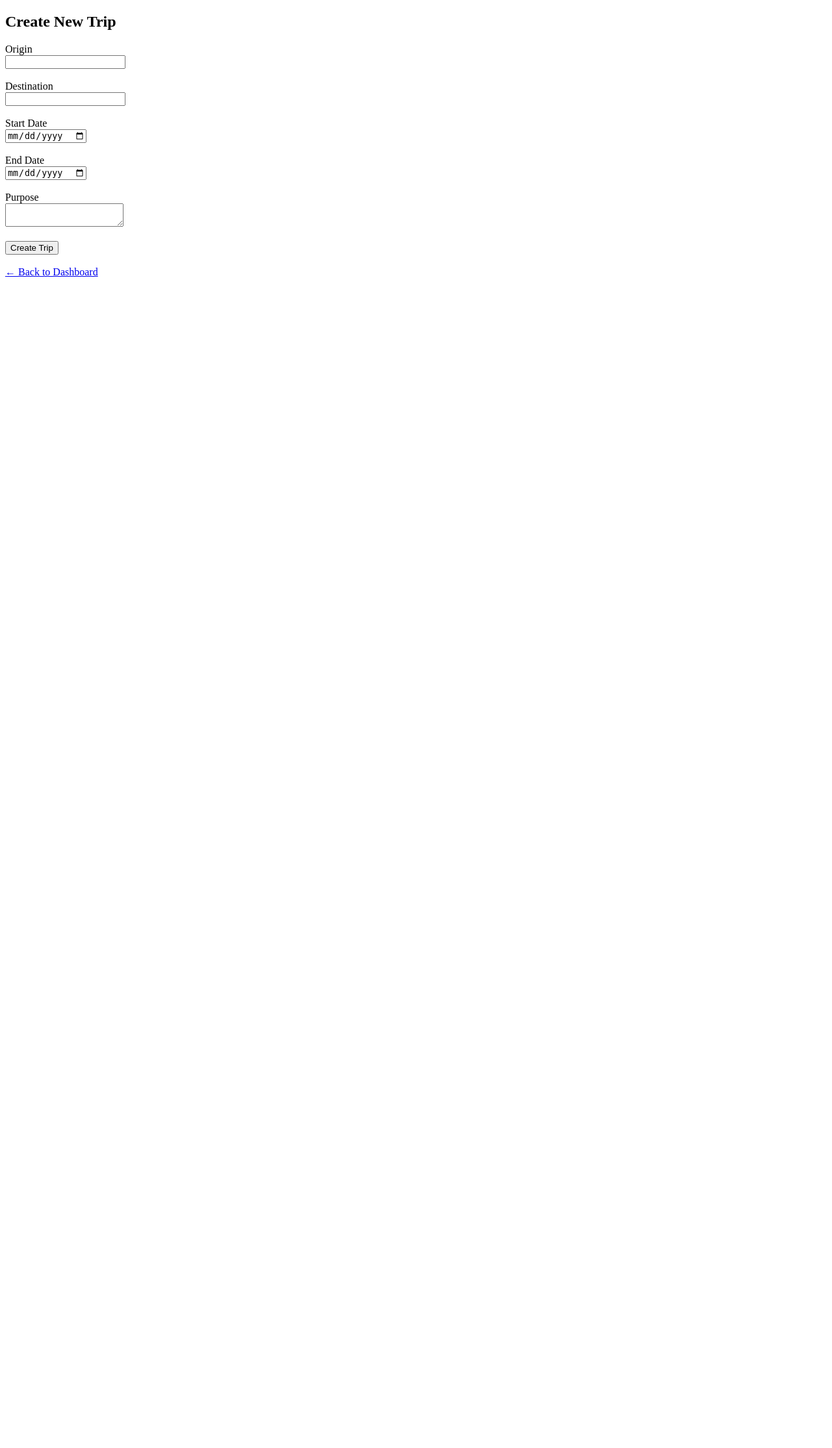
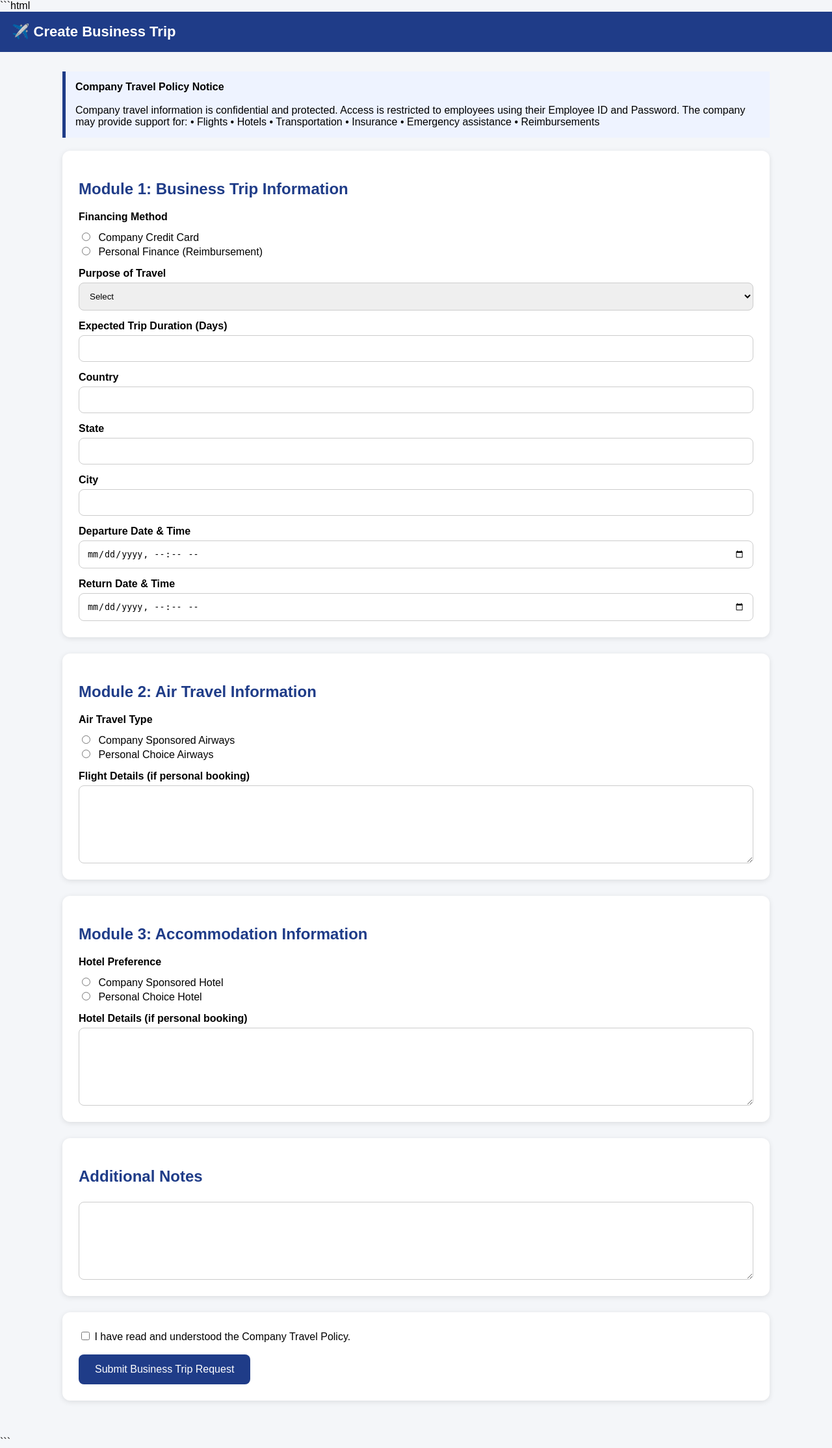
Before and after one commit to var324/Travelmate, a Flask app: page /trip in a window 1280 px wide. Shown: the whole page at 65% size. Before the commit the page ends 426 px from the top, so only its background shows below. Run offline with Flask 3, Linux system fonts and the light colour scheme; the visitor is signed in with stand-in values (Sample User, id 1).

Commit message:
Update create_trip.html

````diff
--- a/templates/create_trip.html
+++ b/templates/create_trip.html
@@ -1,36 +1,266 @@
+```html
 <!DOCTYPE html>
 <html>
 <head>
-    <title>Create Trip</title>
+    <title>Create Business Trip</title>
+
+    <style>
+        body {
+            font-family: Arial, sans-serif;
+            background: #f4f6f9;
+            margin: 0;
+        }
+
+        .navbar {
+            background: #1f3c88;
+            color: white;
+            padding: 18px;
+            font-size: 22px;
+            font-weight: bold;
+        }
+
+        .container {
+            width: 85%;
+            margin: auto;
+            padding: 30px;
+        }
+
+        .card {
+            background: white;
+            padding: 25px;
+            border-radius: 12px;
+            margin-bottom: 25px;
+            box-shadow: 0 2px 8px rgba(0,0,0,0.1);
+        }
+
+        h2, h3 {
+            color: #1f3c88;
+        }
+
+        label {
+            font-weight: bold;
+            display: block;
+            margin-top: 15px;
+        }
+
+        input, select, textarea {
+            width: 100%;
+            padding: 12px;
+            margin-top: 5px;
+            border: 1px solid #ccc;
+            border-radius: 8px;
+            box-sizing: border-box;
+        }
+
+        textarea {
+            height: 120px;
+        }
+
+        .radio-group {
+            margin-top: 10px;
+        }
+
+        .radio-group input {
+            width: auto;
+            margin-right: 8px;
+        }
+
+        .btn {
+            background: #1f3c88;
+            color: white;
+            border: none;
+            padding: 14px 25px;
+            border-radius: 8px;
+            cursor: pointer;
+            font-size: 16px;
+        }
+
+        .btn:hover {
+            opacity: 0.9;
+        }
+
+        .policy {
+            background: #eef3ff;
+            border-left: 5px solid #1f3c88;
+            padding: 15px;
+            margin-bottom: 20px;
+        }
+
+        .hidden {
+            display: none;
+        }
+    </style>
 </head>
+
 <body>
 
-<h2>Create New Trip</h2>
+<div class="navbar">
+    ✈️ Create Business Trip
+</div>
 
-<form method="POST">
+<div class="container">
 
-    <label>Origin</label><br>
-    <input type="text" name="origin" required><br><br>
+    <div class="policy">
+        <b>Company Travel Policy Notice</b><br><br>
 
-    <label>Destination</label><br>
-    <input type="text" name="destination" required><br><br>
+        Company travel information is confidential and protected.
+        Access is restricted to employees using their Employee ID
+        and Password.
 
-    <label>Start Date</label><br>
-    <input type="date" name="start_date" required><br><br>
+        The company may provide support for:
+        • Flights
+        • Hotels
+        • Transportation
+        • Insurance
+        • Emergency assistance
+        • Reimbursements
+    </div>
 
-    <label>End Date</label><br>
-    <input type="date" name="end_date" required><br><br>
+    <form method="POST">
 
-    <label>Purpose</label><br>
-    <textarea name="purpose" required></textarea><br><br>
+        <!-- MODULE 1 -->
+        <div class="card">
+            <h2>Module 1: Business Trip Information</h2>
 
-    <button type="submit">Create Trip</button>
+            <label>Financing Method</label>
 
-</form>
+            <div class="radio-group">
+                <input type="radio"
+                       name="financing"
+                       value="Company Credit Card"
+                       required>
+                Company Credit Card
+                <br>
 
-<br>
+                <input type="radio"
+                       name="financing"
+                       value="Personal Finance">
+                Personal Finance (Reimbursement)
+            </div>
 
-<a href="/dashboard">← Back to Dashboard</a>
+            <label>Purpose of Travel</label>
+
+            <select name="purpose" required>
+                <option value="">Select</option>
+                <option>Company Visit</option>
+                <option>Client Business Visit</option>
+            </select>
+
+            <label>Expected Trip Duration (Days)</label>
+            <input type="number"
+                   name="days"
+                   min="1"
+                   required>
+
+            <label>Country</label>
+            <input type="text"
+                   name="country">
+
+            <label>State</label>
+            <input type="text"
+                   name="state">
+
+            <label>City</label>
+            <input type="text"
+                   name="city">
+
+            <label>Departure Date & Time</label>
+            <input type="datetime-local"
+                   name="departure"
+                   required>
+
+            <label>Return Date & Time</label>
+            <input type="datetime-local"
+                   name="return"
+                   required>
+        </div>
+
+        <!-- MODULE 2 -->
+        <div class="card">
+            <h2>Module 2: Air Travel Information</h2>
+
+            <label>Air Travel Type</label>
+
+            <div class="radio-group">
+                <input type="radio"
+                       name="flight_type"
+                       value="Company Sponsored"
+                       required>
+                Company Sponsored Airways
+                <br>
+
+                <input type="radio"
+                       name="flight_type"
+                       value="Personal">
+                Personal Choice Airways
+            </div>
+
+            <label>Flight Details (if personal booking)</label>
+            <textarea
+                name="flight_details"
+                placeholder="Airline, flight number, airports, dates, etc.">
+            </textarea>
+        </div>
+
+        <!-- MODULE 3 -->
+        <div class="card">
+            <h2>Module 3: Accommodation Information</h2>
+
+            <label>Hotel Preference</label>
+
+            <div class="radio-group">
+                <input type="radio"
+                       name="hotel_type"
+                       value="Company Sponsored"
+                       required>
+                Company Sponsored Hotel
+                <br>
+
+                <input type="radio"
+                       name="hotel_type"
+                       value="Personal">
+                Personal Choice Hotel
+            </div>
+
+            <label>Hotel Details (if personal booking)</label>
+            <textarea
+                name="hotel_details"
+                placeholder="Hotel name, address, phone number, emergency contact, check-in/check-out dates">
+            </textarea>
+        </div>
+
+        <!-- NOTES -->
+        <div class="card">
+            <h2>Additional Notes</h2>
+
+            <textarea
+                name="notes"
+                placeholder="Special requests or additional information">
+            </textarea>
+        </div>
+
+        <!-- DECLARATION -->
+        <div class="card">
+
+            <input type="checkbox"
+                   required
+                   style="width:auto;">
+
+            I have read and understood the Company Travel Policy.
+
+            <br><br>
+
+            <button class="btn"
+                    type="submit">
+                Submit Business Trip Request
+            </button>
+
+        </div>
+
+    </form>
+
+</div>
 
 </body>
 </html>
+```
````
